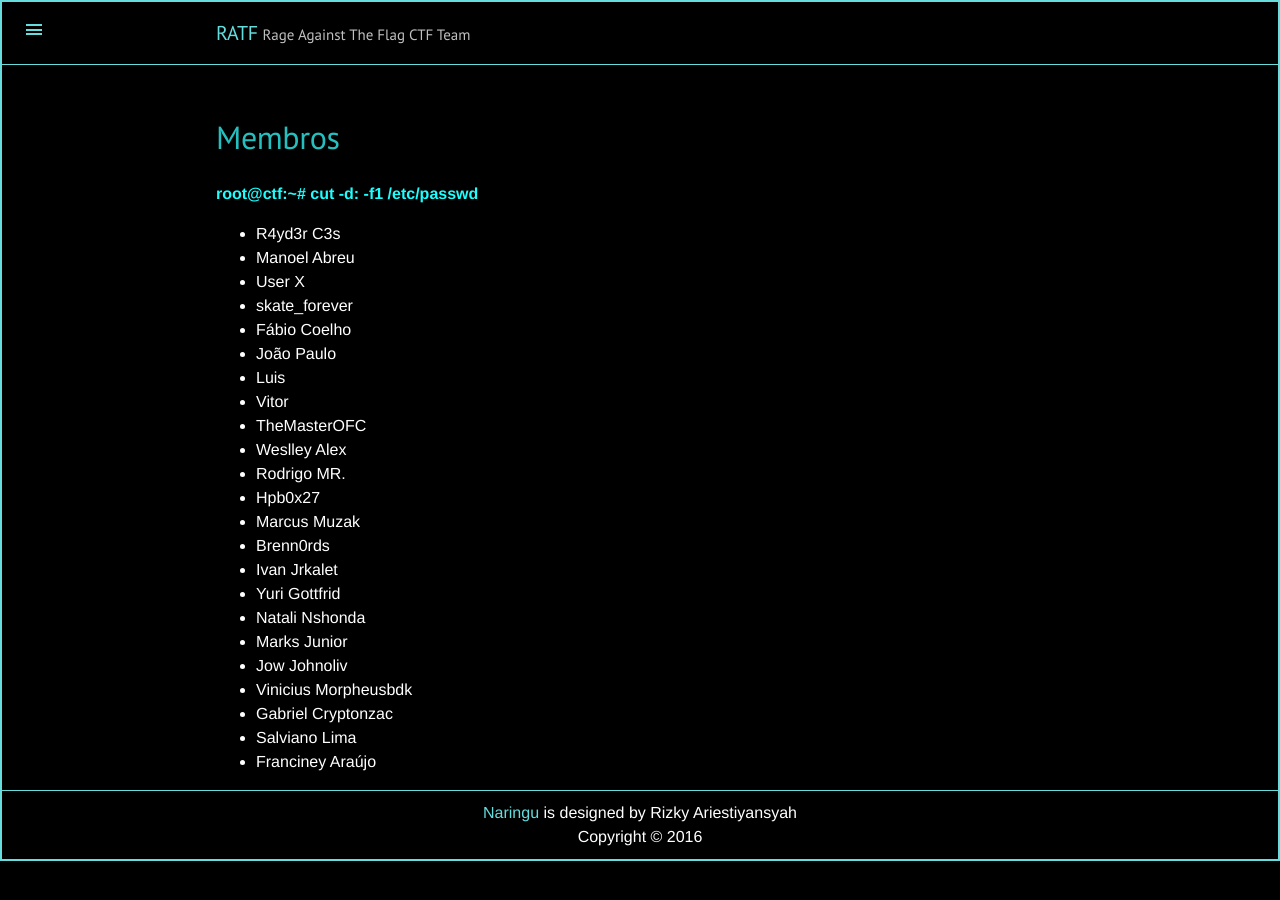
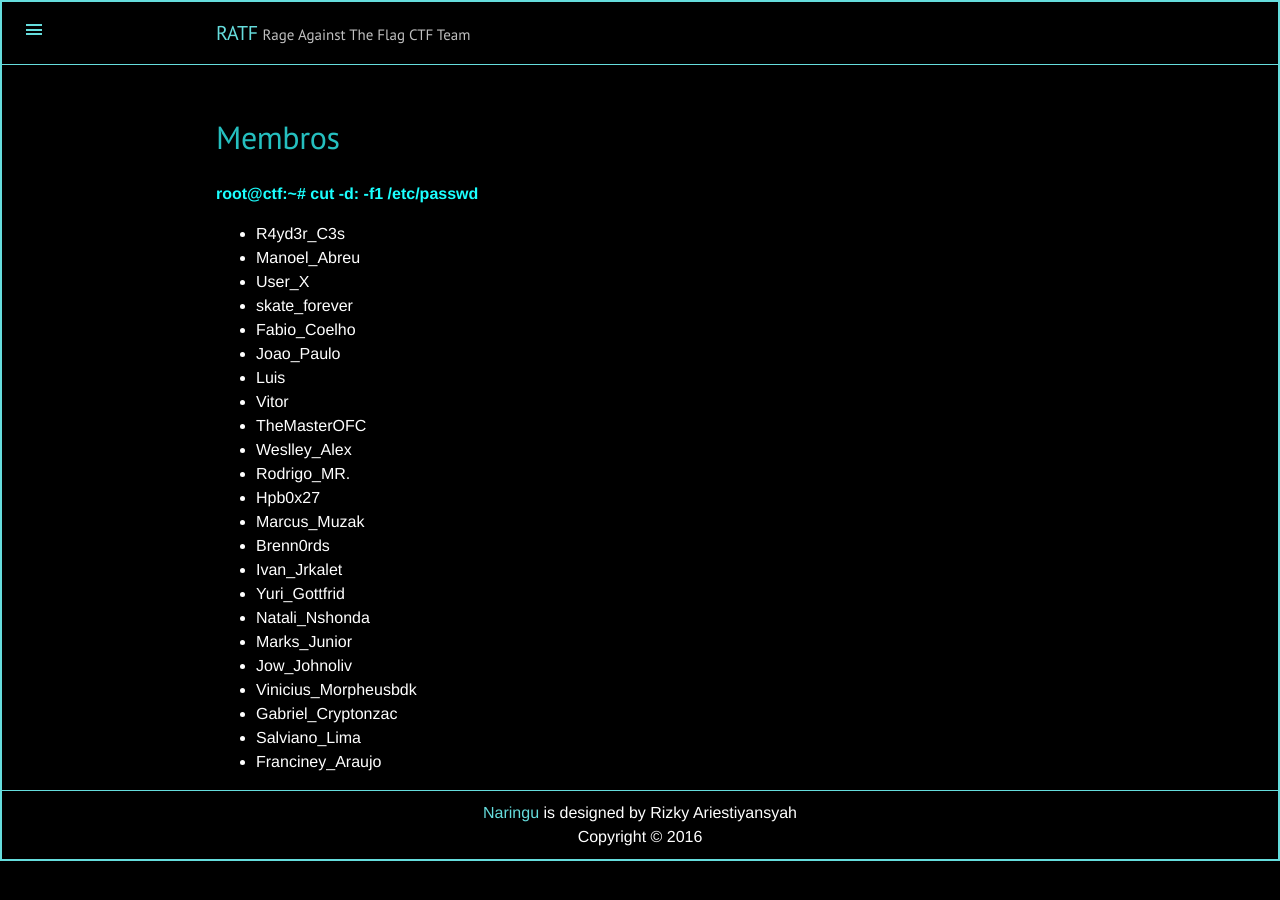
Before and after one commit to ratf/ratf.github.io, a Jekyll site: the page built from about/index.md, in a window 1280 px wide. Built offline with Jekyll 4.4.1, drawn with Linux system fonts in a browser that asks for light colours.

Commit message:
Updated index.md

```diff
--- a/about/index.md
+++ b/about/index.md
@@ -6,26 +6,26 @@ published: true
 ---
 
 <strong>root@ctf:~# cut -d: -f1 /etc/passwd</strong><br>
-- R4yd3r C3s
-- Manoel Abreu
-- User X
-- skate_forever
-- Fábio Coelho
-- João Paulo
-- Luis
-- Vitor
-- TheMasterOFC
-- Weslley Alex
-- Rodrigo MR.
-- Hpb0x27
-- Marcus Muzak
-- Brenn0rds
-- Ivan Jrkalet
-- Yuri Gottfrid
-- Natali Nshonda
-- Marks Junior
-- Jow Johnoliv
-- Vinicius Morpheusbdk
-- Gabriel Cryptonzac
-- Salviano Lima
-- Franciney Araújo
+- R4yd3r_C3s <br>
+- Manoel_Abreu<br>
+- User_X<br>
+- skate_forever<br>
+- Fabio_Coelho<br>
+- Joao_Paulo<br>
+- Luis<br>
+- Vitor<br>
+- TheMasterOFC<br>
+- Weslley_Alex<br>
+- Rodrigo_MR.<br>
+- Hpb0x27<br>
+- Marcus_Muzak<br>
+- Brenn0rds<br>
+- Ivan_Jrkalet<br>
+- Yuri_Gottfrid<br>
+- Natali_Nshonda<br>
+- Marks_Junior<br>
+- Jow_Johnoliv<br>
+- Vinicius_Morpheusbdk<br>
+- Gabriel_Cryptonzac<br>
+- Salviano_Lima<br>
+- Franciney_Araujo
```
